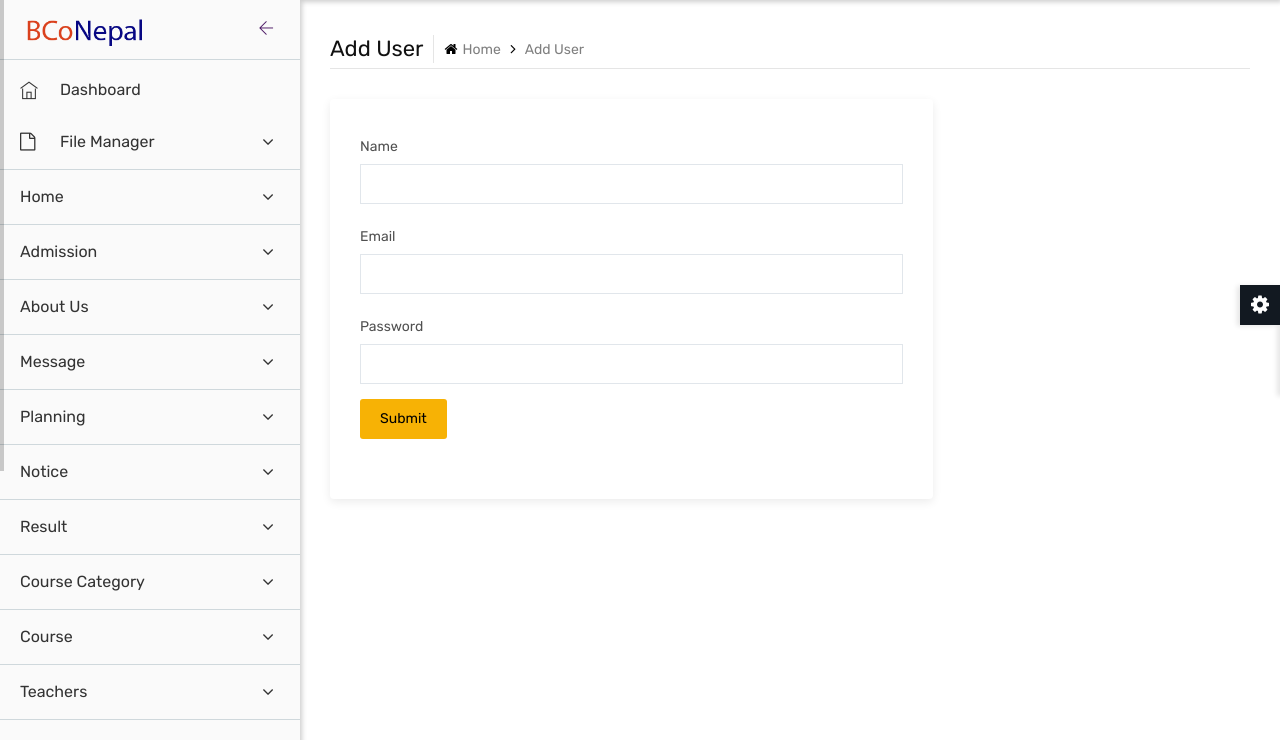
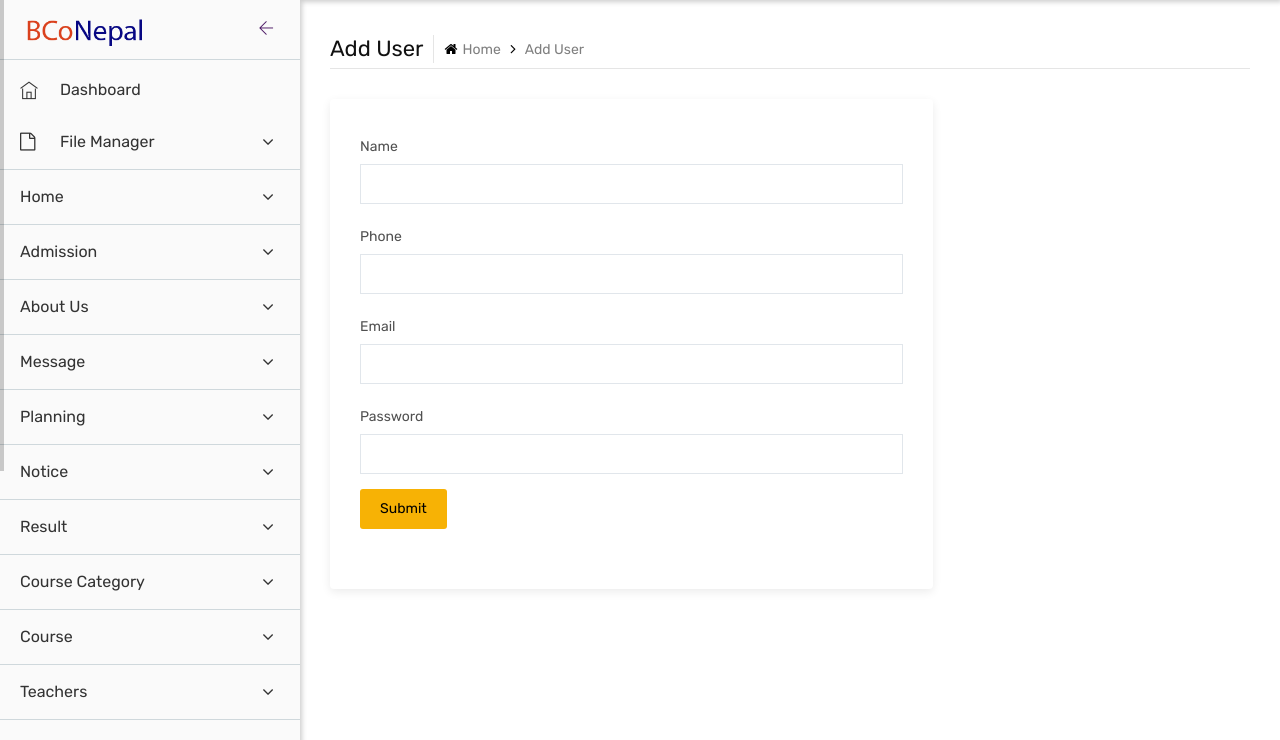
Before and after one commit to its-dammar/BCAProject-II, a PHP site: page /adduser.php in a window 1280 px wide. Shown: the part 60-800 px from the top of the page. Run offline with PHP 8.4, Linux system fonts and the light colour scheme; a user stored in the database is signed in; data comes from the database, SQL or seed files in the repository.

Commit message:
changes admin and users file

```diff
--- a/admin/addadmin.php
+++ b/admin/addadmin.php
@@ -21,7 +21,7 @@
 
 			if ($name != "" && $email != "" && $password != "" && $confirm_password != "") {
 				if ($password == $confirm_password) {
-					$query = "INSERT INTO admin (name, email, password) VALUES ('$name', '$email', '$password')";
+					$query = "INSERT INTO admin (name, email, password, confirm_password) VALUES ('$name', '$email', '$password','$confirm_password')";
 					$result = mysqli_query($conn, $query);
 					if ($result) {
 		?>
--- a/admin/adduser.php
+++ b/admin/adduser.php
@@ -15,12 +15,17 @@
         <?php
         if (isset($_POST['submit'])) {
             $name = addslashes($_POST['name']);
+            $phone = addslashes($_POST['phone']);
             $email = addslashes($_POST['email']);
             $password = addslashes(md5($_POST['password']));
 
             if ($name != "" && $email != "" && $password != "") {
-                $query = "INSERT INTO users(name, email, password) VALUES ('$name', '$email', '$password')";
+                $query = "INSERT INTO users(name,phone, email, password)
+                VALUES ('$name', '$phone', '$email', '$password')";
+                $query1 = "INSERT INTO superusers(name,phone, email, password)
+                VALUES ('$name', '$phone', '$email', '$password')";
                 $result = mysqli_query($conn, $query);
+                $result = mysqli_query($conn, $query1);
                 if ($result) {
         ?>
                     <div class="alert alert-success alert-dismissible fade show" role="alert">
@@ -28,6 +33,7 @@
                             <span aria-hidden="true">&times;</span>
                         </button>
                         <strong>User is added successfully.</strong>
+                        <meta http-equiv="refresh" content="0.5;URL=manageuser.php">
                     </div>
 
                     <script>
@@ -63,6 +69,12 @@
                                         <input class="form-control" type="text" name="name">
                                     </div>
                                 </div>
+                                <div class="form-group col-12">
+                                    <label class="col-form-label">Phone</label>
+                                    <div>
+                                        <input class="form-control" type="text" name="phone">
+                                    </div>
+                                </div>
 
                                 <div class="form-group col-12">
                                     <label class="col-form-label">Email</label>
@@ -77,6 +89,7 @@
                                         <input class="form-control" type="password" name="password">
                                     </div>
                                 </div>
+
 
                                 <div class="col-12">
                                     <button type="submit" name="submit" class="btn">Submit</button>
@@ -110,7 +123,6 @@
 <script src="assets/js/functions.js"></script>
 <script src="assets/vendors/chart/chart.min.js"></script>
 <script src="assets/js/admin.js"></script>
-<script src='assets/vendors/switcher/switcher.js'></script>
 </body>
 
 
```
Also changed, not shown: admin/handleusers.php (added).
